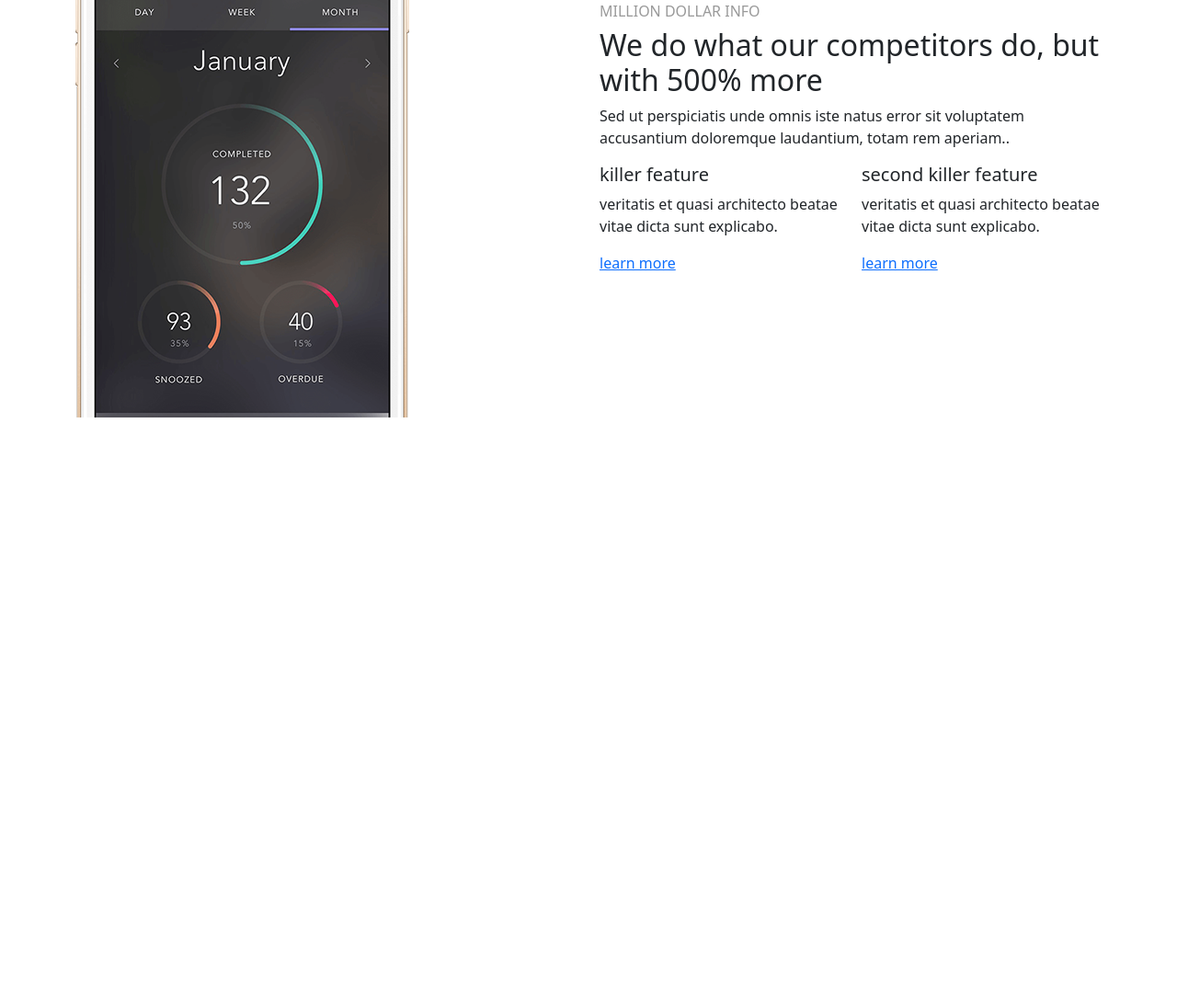
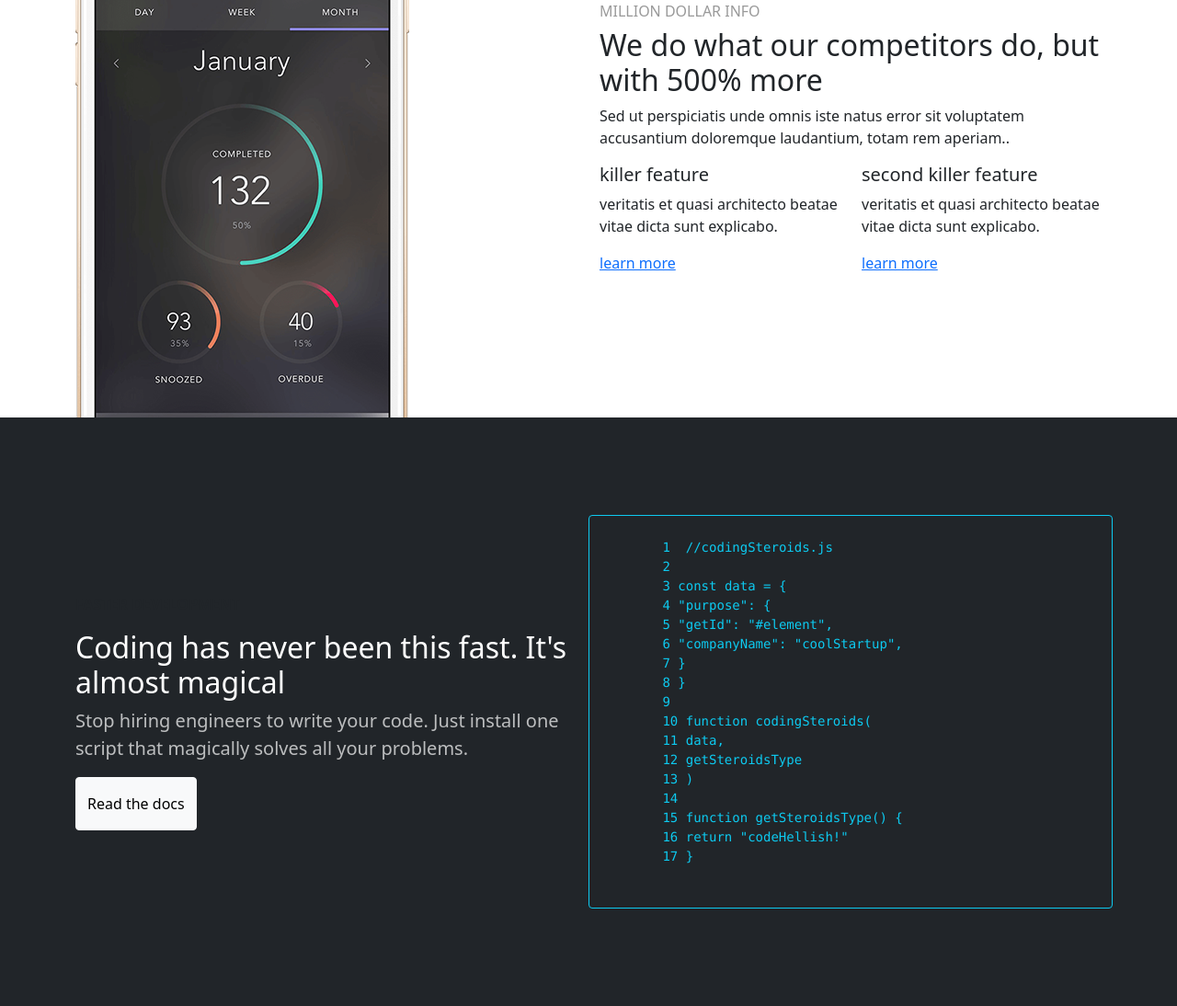
Before and after one commit to bevtuhov/Lab8, a plain HTML site: page index.html in a window 1280 px wide. Shown: the part 1001-2095 px from the top of the page at 92% size. Before the commit the page ends 1455 px from the top, so only its background shows below. Drawn offline with nearby package versions, Linux system fonts and the light colour scheme.

Commit message:
Третий раздел

```diff
--- a/index.html
+++ b/index.html
@@ -41,7 +41,8 @@
 						million dollar info
 					</h6>
 					<h2>We do what our competitors do, but with 500% more</h2>
-					<p>Sed ut perspiciatis unde omnis iste natus error sit voluptatem accusantium doloremque laudantium, totam
+					<p>Sed ut perspiciatis unde omnis iste natus error sit voluptatem accusantium doloremque laudantium,
+						totam
 						rem aperiam..</p>
 					<!--колонки могут быть вложенными -->
 					<div class="row">
@@ -62,6 +63,38 @@
 			</div>
 		</div>
 	</section>
+	<section id="info-2" class="bg-dark">
+		<div class="container">
+			<div class="row align-items-center fill-80-viewport">
+				<div class="col-12 col-md-6 my-5 order-2 order-md-1">
+					<p class="text-uppercase text-white-40"><strong>faster development</strong></p>
+					<h2 class="text-white">Coding has never been this fast. It's almost magical</h2>
+					<p class="lead text-white-70">Stop hiring engineers to write your code.
+						Just install one script that magically solves all your problems.</p>
+					<a class="btn btn-light d-block d-md-inline-block py-3" href="#" role="button">Read the docs</a>
+				</div>
+				<pre class="col-12 col-md-6 my-5 order-1 order-md-2 py-4 border border-info rounded text-info">
+	<span>1</span> <span> //codingSteroids.js</span>
+	<span>2</span>
+	<span>3</span> const data = {
+	<span>4</span> "purpose": {
+	<span>5</span> "getId": "#element",
+	<span>6</span> "companyName": "coolStartup",
+	<span>7</span> }
+	<span>8</span> }
+	<span>9</span>
+	<span>10</span> function codingSteroids(
+	<span>11</span> data,
+	<span>12</span> getSteroidsType
+	<span>13</span> )
+	<span>14</span>
+	<span>15</span> function getSteroidsType() {
+	<span>16</span> return "codeHellish!"
+	<span>17</span> }
+	</pre>
+			</div>
+		</div>
+	</section>
 
 </body>
 
```
